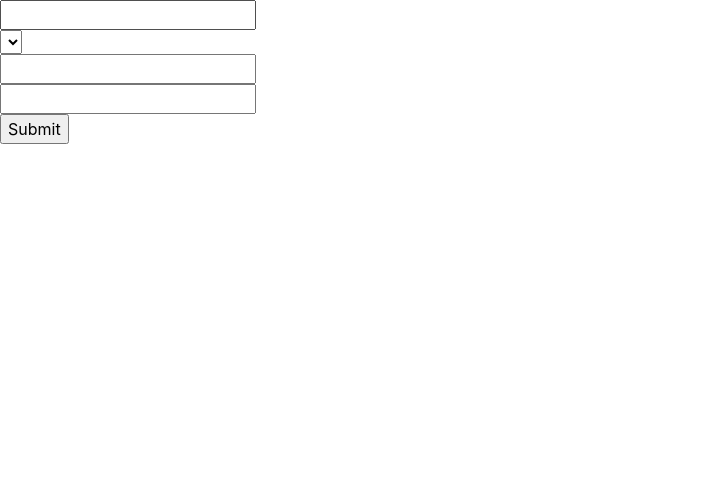
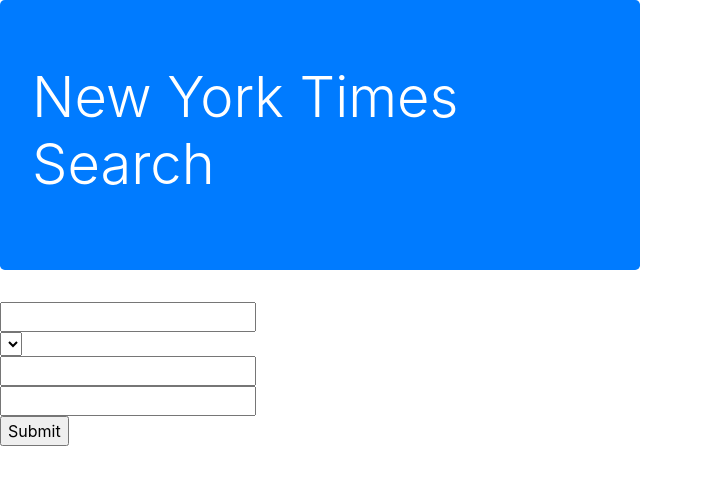
Before and after one commit to StephenOveson/nytimesapi, a plain HTML site: page index.html in a window 1280 px wide. Shown: the whole page, without its empty margins (0-703 px from the left). Drawn offline with nearby package versions, Linux system fonts and the light colour scheme.

Commit message:
JUMBOTRON

```diff
--- a/index.html
+++ b/index.html
@@ -11,8 +11,7 @@
 </head>
 
 <body>
-    <div>
-        <div></div>
+        <div class="jumbotron col-6 bg-primary text-white d-flex justify-content-center"><h1 class="display-4">New York Times Search</h1></div>
         <div id="form-box">
             <form class="pretty-form">
                 <input type="text">
@@ -31,7 +30,6 @@
             </form>
         </div>
         <div id="top-articles"></div>
-    </div>
     <footer>
         <pre></pre>
     </footer>
```
